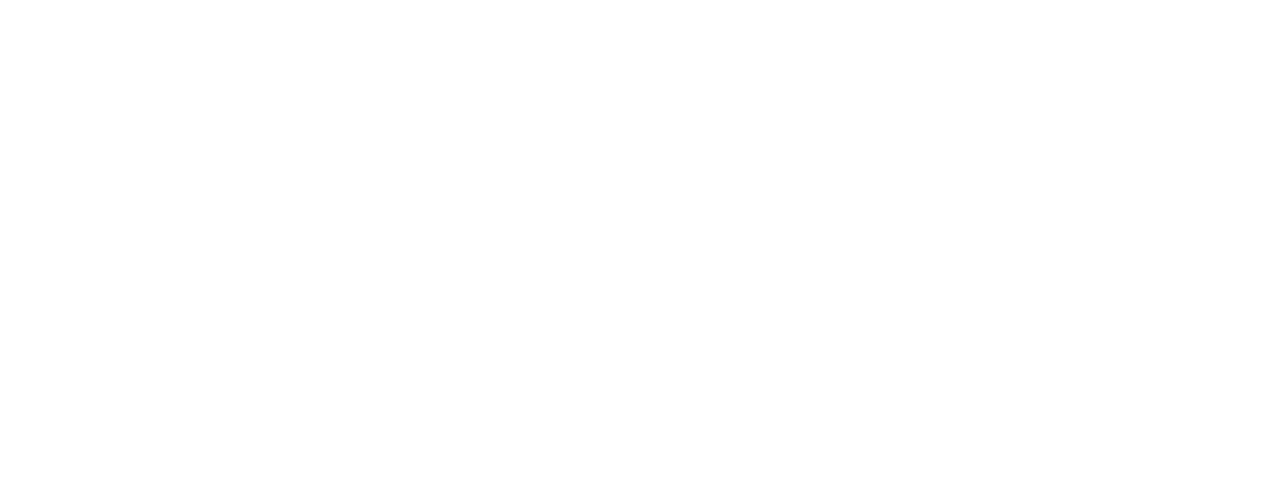
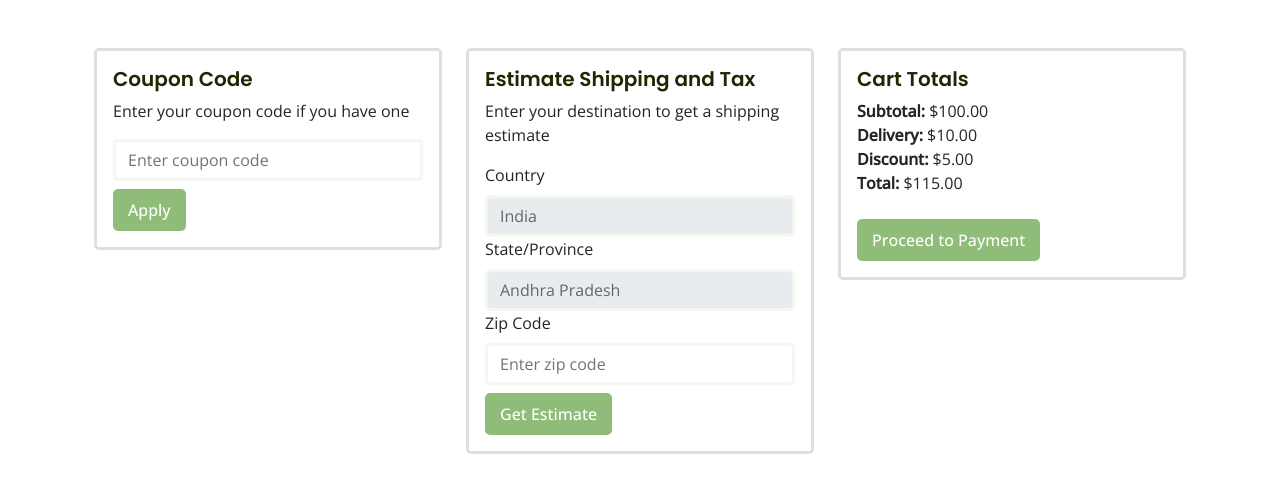
Before and after one commit to rohitkg2001/nirogya, a React (Vite) app in the folder hairnic/: page /checkout in a window 1280 px wide. Before the commit this address had no page. Shown: the top 492 px of the page. Built offline with nearby package versions, Linux system fonts and the light colour scheme.

Commit message:
Changes for checkout and also our Natural Products size

```diff
--- a/hairnic/src/App.jsx
+++ b/hairnic/src/App.jsx
@@ -4,6 +4,7 @@
 import Home from "./pages/Home";
 import Signin from "./pages/Signin";
 import ProductDetails from "./components/ProductDetails";
+import Checkout from "./pages/checkout";
 
 function App() {
   return (
@@ -11,7 +12,8 @@
       <Routes>
         <Route path="/" element={<Home />} />
         <Route path="/sign-in" element={<Signin />} />
-        <Route path="/product/:id" element={<ProductDetails />} />
+        <Route path="/product/:id" element={ <ProductDetails /> } />
+        <Route path="/checkout" element={<Checkout/>}/>
       </Routes>
     </Router>
   );
--- a/hairnic/src/components/ProductCard.jsx
+++ b/hairnic/src/components/ProductCard.jsx
@@ -13,15 +13,13 @@
     }
 
     return (
-        <div
-            className="col-md-6 col-lg-3 wow fadeIn"
-            key={id}
-        >
+      <div className="col-md-6 col-lg-3 wow fadeIn" key={id}>
         <div className="product-item text-center border h-100 p-4">
           <img
             className="img-fluid mb-4"
             src={image}
             alt={name}
+            style={{ maxWidth: "150px", height: "200px" }}
           />
           <div className="mb-2">
             {[...Array(rating)].map((_, i) => (
@@ -32,15 +30,11 @@
           <a href="#" className="h6 d-inline-block mb-2">
             {name}
           </a>
-                <span >
-                    <del className="text-muted mb-3">
-                        {regular_price}
-                    </del>
+          <span>
+            <del className="text-muted mb-3">{regular_price}</del>
           </span>
           <h5 className="text-primary mb-3">
-                    <strong>
-                        {sale_price}
-                    </strong>
+            <strong>{sale_price}</strong>
           </h5>
           <div className="d-flex justify-content-center">
             <Button
@@ -59,5 +53,5 @@
           </div>
         </div>
       </div>
-    )
+    );
 }
--- a/hairnic/src/css/style.css
+++ b/hairnic/src/css/style.css
@@ -172,6 +172,10 @@
     opacity: 1;
   }
 }
+
+
+
+
 
 /*** Hero Header ***/
 .hero-header {
--- /dev/null
+++ b/hairnic/src/pages/checkout.jsx
@@ -0,0 +1,97 @@
+import React from "react";
+import { Card, Form, Button } from "react-bootstrap";
+
+const states = [
+  { name: "Maharashtra", zipCodes: ["400001", "400002", "400003"] },
+  { name: "Karnataka", zipCodes: ["560001", "560002", "560003"] },
+  { name: "Delhi", zipCodes: ["110001", "110002", "110003"] },
+  // Add more states and zip codes here
+];
+
+const Checkout = () => {
+  return (
+    <div className="container py-5">
+      <div className="row">
+        {/* Coupon Code Section */}
+        <div className="col-md-4 mb-4">
+          <Card>
+            <Card.Body>
+              <Card.Title>Coupon Code</Card.Title>
+              <p>Enter your coupon code if you have one</p>
+              <Form>
+                <Form.Group controlId="couponCode">
+                  <Form.Control type="text" placeholder="Enter coupon code" />
+                </Form.Group>
+                <Button variant="primary" className="mt-2">
+                  Apply
+                </Button>
+              </Form>
+            </Card.Body>
+          </Card>
+        </div>
+
+        {/* Estimate Shipping and Tax Section */}
+        <div className="col-md-4 mb-4">
+          <Card>
+            <Card.Body>
+              <Card.Title>Estimate Shipping and Tax</Card.Title>
+              <p>Enter your destination to get a shipping estimate</p>
+              <Form>
+                <Form.Group controlId="country">
+                  <Form.Label>Country</Form.Label>
+                  <Form.Control as="select">
+                    <option>India</option>
+                  </Form.Control>
+                </Form.Group>
+                <Form.Group controlId="state">
+                  <Form.Label>State/Province</Form.Label>
+                  <Form.Control as="select">
+                    <option>Andhra Pradesh</option>
+                    <option>Arunachal Pradesh</option>
+                    <option>Assam</option>
+                    {/* Add more states as needed */}
+                  </Form.Control>
+                </Form.Group>
+                <Form.Group controlId="zipCode">
+                  <Form.Label>Zip Code</Form.Label>
+                  <Form.Control type="text" placeholder="Enter zip code" />
+                </Form.Group>
+                <Button variant="primary" className="mt-2">
+                  Get Estimate
+                </Button>
+              </Form>
+            </Card.Body>
+          </Card>
+        </div>
+
+        {/* Cart Totals Section */}
+        <div className="col-md-4">
+          <Card>
+            <Card.Body>
+              <Card.Title>Cart Totals</Card.Title>
+              <ul className="list-unstyled">
+                <li>
+                  <strong>Subtotal:</strong> $100.00
+                </li>
+                <li>
+                  <strong>Delivery:</strong> $10.00
+                </li>
+                <li>
+                  <strong>Discount:</strong> $5.00
+                </li>
+                <li>
+                  <strong>Total:</strong> $115.00
+                </li>
+              </ul>
+              <Button variant="primary" className="mt-2">
+                Proceed to Payment
+              </Button>
+            </Card.Body>
+          </Card>
+        </div>
+      </div>
+    </div>
+  );
+};
+
+export default Checkout;
```
Also changed, not shown: hairnic/src/components/CartProduct.jsx (line endings or trailing spaces). Lines whose indentation alone changed are shown as unchanged.
